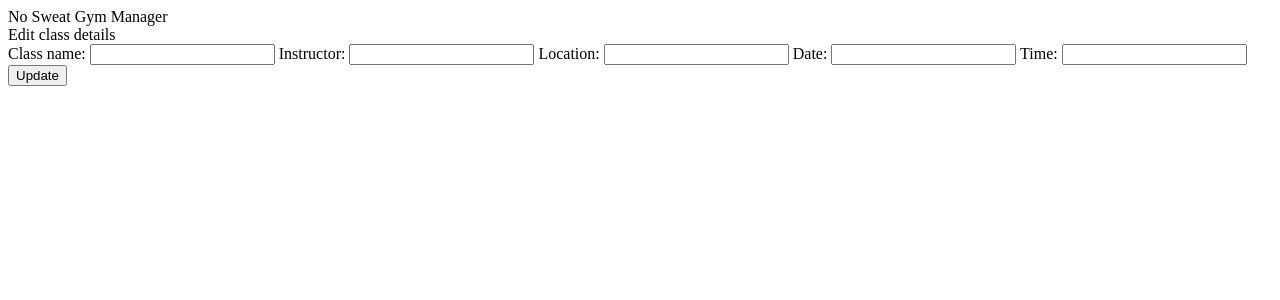
After one commit to stephpaterson/python_project_gym_manager, a Flask app: template templates/gym_class/edit.html in a window 1280 px wide. The commit adds this page. Shown: the top 300 px of the page. Run offline with Flask 2, Linux system fonts and the light colour scheme; the template is opened without the code that fills it, so the values that code supplies are empty.

Commit message:
can successfully update record via edit form

```diff
--- /dev/null
+++ b/templates/gym_class/edit.html
@@ -0,0 +1,18 @@
+{% extends 'base.html' %}
+
+{% block content %}
+    Edit class details
+    <form action="/gym_classes/{{gym_class.id}}" method="post">
+        <label for="name">Class name:</label>
+        <input type="text" id="name" name="name" value="{{gym_class.name}}">
+        <label for="instructor">Instructor:</label>
+        <input type="text" id="instructor" name="instructor" value="{{gym_class.instructor}}">
+        <label for="location">Location:</label>
+        <input type="text" id="location" name="location" value="{{gym_class.location}}">
+        <label for="date">Date:</label>
+        <input type="text" id="date" name="date" value="{{gym_class.date}}">
+        <label for="time">Time:</label>
+        <input type="text" id="time" name="time" value="{{gym_class.time}}">
+        <button type="submit">Update</button>
+    </form>
+{% endblock content %}
```
Also changed, not shown: controllers/gym_class_controller.py (+16 -0 lines), templates/gym_class/show.html (+16 -0 lines).
